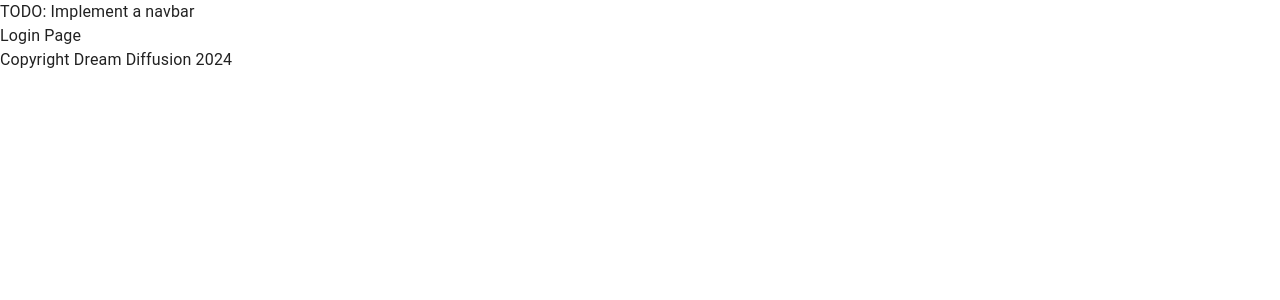
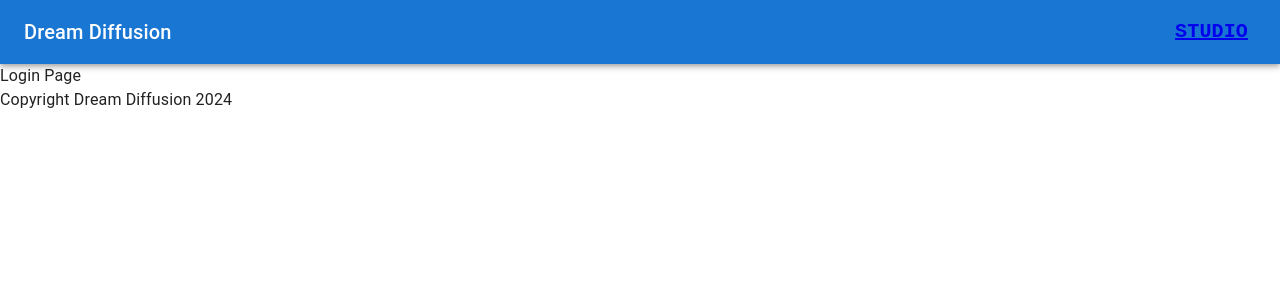
Before and after one commit to Physlex/natHack2024, a React app in the folder src-vite/: page / in a window 1280 px wide. Shown: the top 300 px of the page. Built offline with nearby package versions, Linux system fonts and the light colour scheme; the HTML template or start-up script is replaced by a standard one.

Commit message:
navbar finished

```diff
--- a/src-vite/src/Layout.tsx
+++ b/src-vite/src/Layout.tsx
@@ -20,7 +20,7 @@ import { CssBaseline } from '@mui/material';
  */
 export default function Layout(): JSX.Element {
     return (
-        <div>
+        <div id="app">
             <CssBaseline />
             <Header />
             <Outlet />
--- a/src-vite/src/components/ui/header/Header.tsx
+++ b/src-vite/src/components/ui/header/Header.tsx
@@ -1,6 +1,9 @@
 /**
  * Header Module.
  */
+
+
+import { default as Navbar, NavbarButtonElement } from './Navbar';
 
 
 /**
@@ -9,7 +12,9 @@
 export default function Header(): JSX.Element {
     return (
         <div id="header">
-            TODO: Implement a navbar
+            <Navbar>
+                <NavbarButtonElement label="Studio" to="/studio" />
+            </Navbar>
         </div>
     );
 }
--- /dev/null
+++ b/src-vite/src/components/ui/header/Navbar.tsx
@@ -0,0 +1,88 @@
+/**
+ * Navbar definition.
+ */
+
+
+import { AppBar, Box, Button, Toolbar, Typography } from '@mui/material';
+import { Link } from 'react-router-dom';
+
+
+const navBarLinkStyles = {
+    display: { xs: 'none', md: 'flex' },
+    fontFamily: 'monospace',
+    fontWeight: 700,
+    color: 'inherit',
+    textDecoration: 'none',
+};
+
+
+/**
+ * @param { string } label The label of the element
+ * @param { string } to The link associated with the label
+ * @param { boolean } hidden Whether or not this particular element is rendered
+ */
+type NavbarButtonElementParams = {
+    label: string;
+    to: string;
+    isHidden?: boolean;
+}
+
+/**
+ * @param { NavbarButtonElementParams } params See type definition for docs.
+ * @returns A navbar label element.
+ */
+export function NavbarButtonElement({
+    label,
+    to,
+    isHidden
+}: NavbarButtonElementParams): JSX.Element {
+    if (isHidden === undefined) {
+        isHidden = false;
+    }
+
+    return (
+        <>
+            {!isHidden &&
+            <Button color="inherit">
+                <Link
+                    to={to}>
+                    <Typography
+                        variant="h6"
+                        noWrap
+                        component="div"
+                        align="center"
+                        sx={navBarLinkStyles}>
+                        {label}
+                    </Typography>
+                </Link>
+            </Button>
+            }
+        </>
+    );
+}
+
+type NavbarParams = {
+    children: React.ReactNode;
+}
+
+/**
+ * @returns Application navbar.
+ */
+export default function Navbar({ children }: NavbarParams): JSX.Element {
+    return (
+        <Box sx={{flexGrow: 1}}>
+            <AppBar position="static">
+                <Toolbar>
+                    <Typography
+                        variant="h6"
+                        noWrap
+                        sx={{flexGrow: 1}}
+                        component="div">
+                        Dream Diffusion
+                    </Typography>
+                    {children}
+                </Toolbar>
+            </AppBar>
+        </Box>
+    );
+}
```
